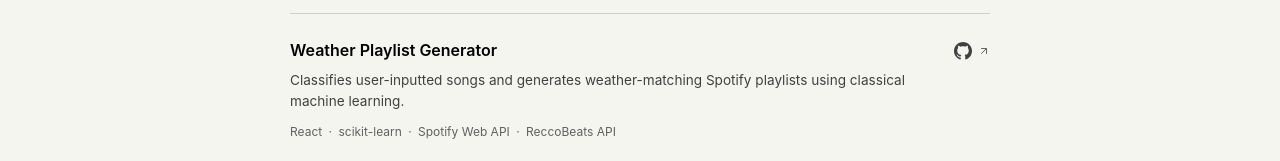
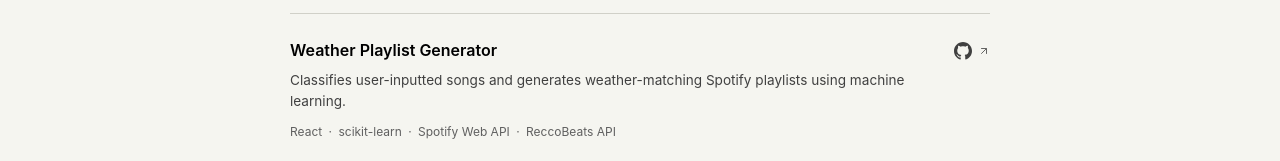
Before and after one commit to rli8145/rli-personal-website, a React (Vite) app: page /projects in a window 1280 px wide. Shown: the part 392-553 px from the top of the page. Built offline with nearby package versions, Linux system fonts and the light colour scheme.

Commit message:
minor edit

```diff
--- a/src/components/Projects.jsx
+++ b/src/components/Projects.jsx
@@ -20,7 +20,7 @@ function Projects() {
    {
       id: 3,
       title: 'Weather Playlist Generator',
-      description: 'Classifies user-inputted songs and generates weather-matching Spotify playlists using classical machine learning.',
+      description: 'Classifies user-inputted songs and generates weather-matching Spotify playlists using machine learning.',
       technologies: ['React', 'scikit-learn', 'Spotify Web API', 'ReccoBeats API'],
       github: 'https://github.com/rli8145/weather-playlist-generator'
     },
```
